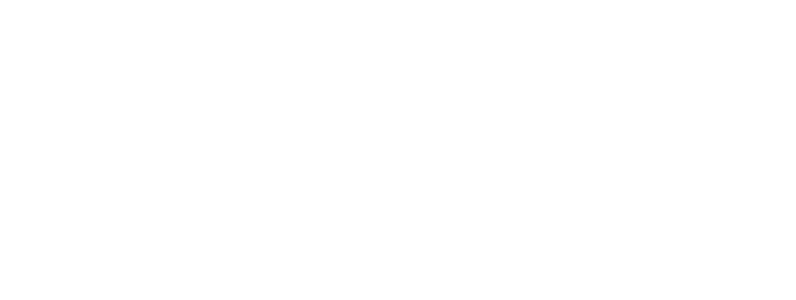
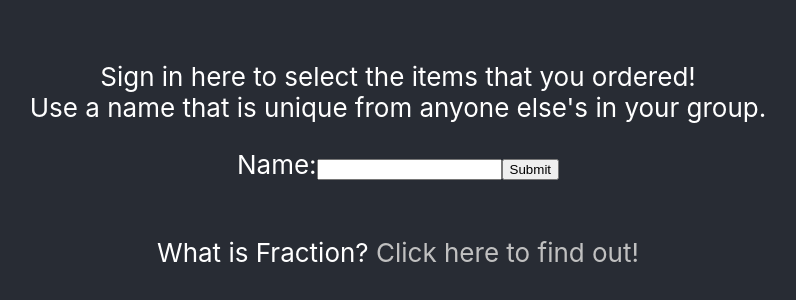
Before and after one commit to dterr/fraction, a React (Create React App) app: page /selections/1 in a window 1280 px wide. Before the commit this address had no page. Shown: the part 236-536 px from the top of the page, without its empty margins (242-1038 px from the left). Built offline with nearby package versions, Linux system fonts and the light colour scheme.

Commit message:
change Page4 to SelectionsPage

```diff
--- a/src/components/App.js
+++ b/src/components/App.js
@@ -29,7 +29,7 @@ class App extends React.Component {
                 </div>
                 {console.log(this.state.username)}
                   {this.state.uploadSuccess &&
-                    <Link path="/Page4"/>
+                    <Link path="/SelectionsPage"/>
                   }
 
               </header>
--- a/src/components/Page4.js
+++ b/src/components/SelectionsPage.js
@@ -3,14 +3,14 @@ import React from 'react';
 import axios from 'axios';
 import Content from "./WhatIsFraction.js"
 
-class Page4 extends React.Component {
+class SelectionsPage extends React.Component {
   constructor(props) {
     super(props);
     this.state = {
       nameboxValue: '',
       username: props.username,
       allItems: '',
-      receiptID: window.location.pathname.substring("/page4/".length) //Gets receipt ID from url
+      receiptID: window.location.pathname.substring("/selections/".length) //Gets receipt ID from url
     };
     this.handleChange = this.handleChange.bind(this);
     this.handleNameSubmit = this.handleNameSubmit.bind(this);
@@ -115,7 +115,7 @@ class Page4 extends React.Component {
           </div>
   }
 
-  renderPage4() {
+  renderSelections() {
     if (this.state.username === "") {
       return this.renderNameEntryBox();
     } else {
@@ -129,7 +129,7 @@ class Page4 extends React.Component {
     return (
           <div className="App">
               <header className="App-header">
-                {this.renderPage4()}
+                {this.renderSelections()}
                 <br></br>
                 <Content />
               </header>
@@ -138,4 +138,4 @@ class Page4 extends React.Component {
   }
 }
 
-export default Page4;
+export default SelectionsPage;
--- a/src/index.js
+++ b/src/index.js
@@ -2,7 +2,7 @@ import React from 'react';
 import ReactDOM from 'react-dom/client';
 import './index.css';
 import App from './components/App';
-import Page4 from './components/Page4';
+import SelectionsPage from './components/SelectionsPage';
 import WaitingPage from './components/WaitingPage';
 import TotalsPage from './components/TotalsPage';
 import reportWebVitals from './reportWebVitals';
@@ -14,7 +14,7 @@ function Index() {
   return <BrowserRouter>
     <Routes>
       <Route path="/waiting/:id" element={<WaitingPage username={username}/>} />
-      <Route path="/page4/:id" element={<Page4 username={username} />} />
+      <Route path="/selections/:id" element={<SelectionsPage username={username} />} />
       <Route path="/totals/:id" element={<TotalsPage/>} />
       <Route exact path="/" element={<App username={username} sendBack={setUserName}/>} />
     </Routes>
```
Also changed, not shown: 1 other file (tests, documents, lock files or other folders).
